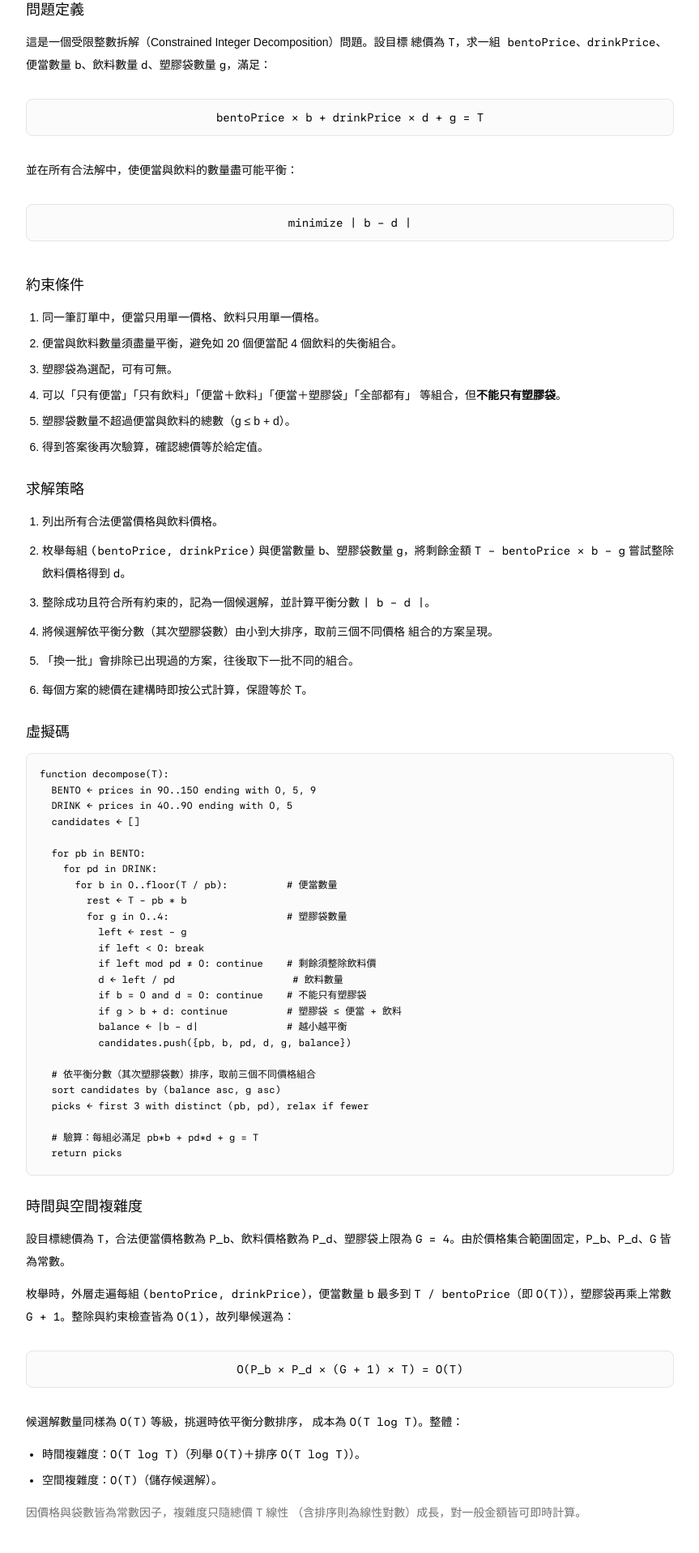
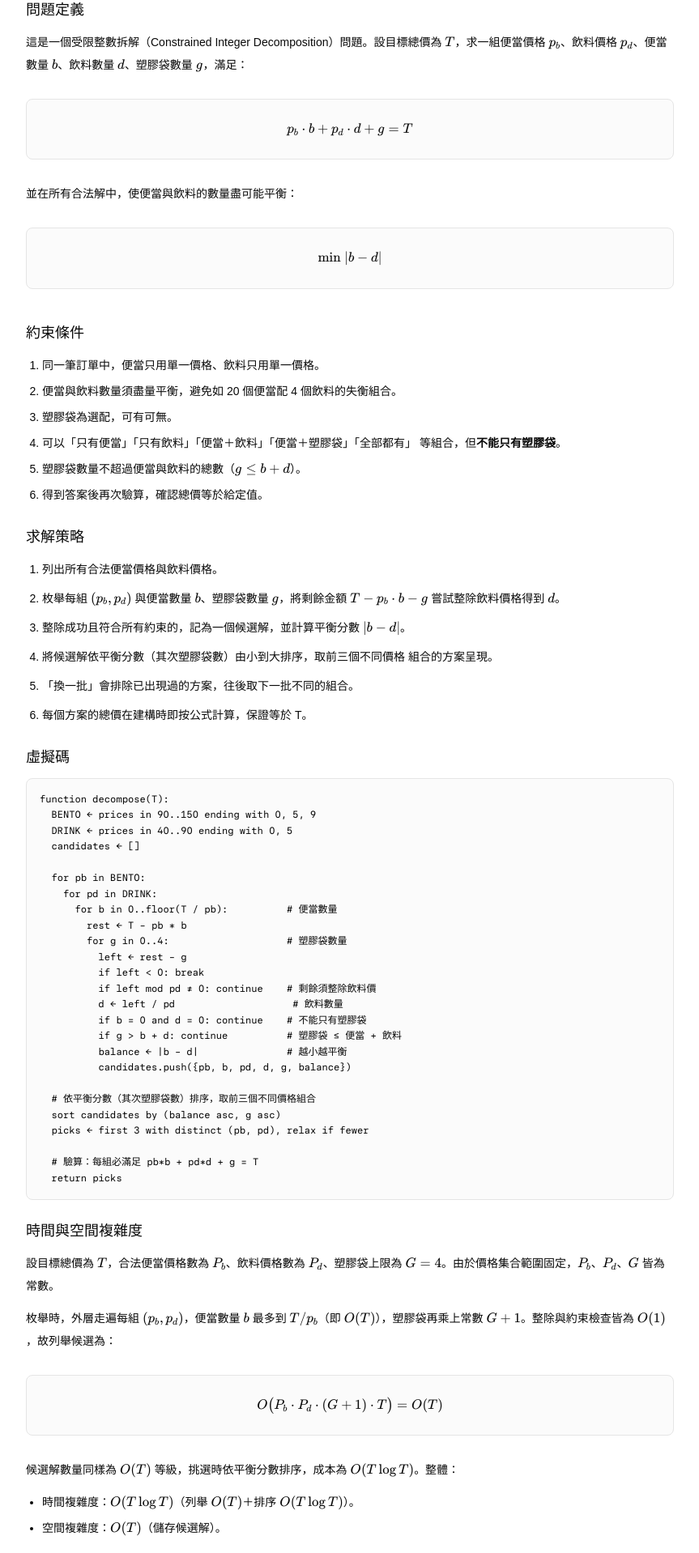
Before and after one commit to rutopio/intd, a React (Vite) app: page /algo in a window 1280 px wide. Shown: the part 430-2348 px from the top of the page at 81% size, without its empty margins (208-1071 px from the left). Built offline with nearby package versions, Linux system fonts and the light colour scheme.

Commit message:
import katex

```diff
--- a/package.json
+++ b/package.json
@@ -28,6 +28,7 @@
     "date-fns": "^4.4.0",
     "embla-carousel-react": "^8.6.0",
     "input-otp": "^1.4.2",
+    "katex": "0.16.22",
     "motion": "12.40.0",
     "next-themes": "^0.4.6",
     "react": "^19.2.6",
@@ -47,6 +48,7 @@
     "@biomejs/biome": "2.4.16",
     "@testing-library/dom": "^10.4.1",
     "@testing-library/react": "^16.3.2",
+    "@types/katex": "0.16.7",
     "@types/node": "^22",
     "@types/react": "^19",
     "@types/react-dom": "^19",
--- /dev/null
+++ b/src/components/tex.tsx
@@ -0,0 +1,22 @@
+import katex from "katex"
+
+function Tex({
+  children,
+  block = false,
+}: {
+  children: string
+  block?: boolean
+}) {
+  const html = katex.renderToString(children, {
+    displayMode: block,
+    throwOnError: false,
+  })
+  return (
+    <span
+      // biome-ignore lint/security/noDangerouslySetInnerHtml: KaTeX trusted output
+      dangerouslySetInnerHTML={{ __html: html }}
+    />
+  )
+}
+
+export { Tex }
--- a/src/main.tsx
+++ b/src/main.tsx
@@ -3,6 +3,7 @@
 import { StrictMode } from "react"
 import { createRoot } from "react-dom/client"
 import { getRouter } from "./router"
+import "katex/dist/katex.min.css"
 import "./styles.css"
 
 const router = getRouter()
--- a/src/routes/algo.tsx
+++ b/src/routes/algo.tsx
@@ -1,11 +1,12 @@
 import { createFileRoute } from "@tanstack/react-router"
+import { Tex } from "@/components/tex"
 
 export const Route = createFileRoute("/algo")({ component: Algo })
 
-function Formula({ children }: { children: React.ReactNode }) {
+function Formula({ children }: { children: string }) {
   return (
-    <div className="my-4 rounded-md border bg-muted/40 px-4 py-3 text-center font-mono text-sm">
-      {children}
+    <div className="my-4 overflow-x-auto rounded-md border bg-muted/40 px-4 py-3 text-center">
+      <Tex block>{children}</Tex>
     </div>
   )
 }
@@ -80,14 +81,14 @@
           <h2 className="font-medium text-lg">問題定義</h2>
           <p>
             這是一個受限整數拆解（Constrained Integer
-            Decomposition）問題。設目標 總價為 <code>T</code>，求一組
-            <code> bentoPrice</code>、<code>drinkPrice</code>、便當數量{" "}
-            <code>b</code>、飲料數量 <code>d</code>、塑膠袋數量 <code>g</code>
-            ，滿足：
+            Decomposition）問題。設目標總價為 <Tex>T</Tex>，求一組便當價格{" "}
+            <Tex>{`p_b`}</Tex>、飲料價格 <Tex>{`p_d`}</Tex>
+            、便當數量 <Tex>b</Tex>、飲料數量 <Tex>d</Tex>、塑膠袋數量{" "}
+            <Tex>g</Tex>，滿足：
           </p>
-          <Formula>bentoPrice × b + drinkPrice × d + g = T</Formula>
+          <Formula>{String.raw`p_b \cdot b + p_d \cdot d + g = T`}</Formula>
           <p>並在所有合法解中，使便當與飲料的數量盡可能平衡：</p>
-          <Formula>minimize | b − d |</Formula>
+          <Formula>{String.raw`\min\; \lvert b - d \rvert`}</Formula>
         </section>
 
         <section className="flex flex-col gap-3">
@@ -102,7 +103,10 @@
               可以「只有便當」「只有飲料」「便當＋飲料」「便當＋塑膠袋」「全部都有」
               等組合，但<strong>不能只有塑膠袋</strong>。
             </li>
-            <li>塑膠袋數量不超過便當與飲料的總數（g ≤ b + d）。</li>
+            <li>
+              塑膠袋數量不超過便當與飲料的總數（
+              <Tex>{String.raw`g \le b + d`}</Tex>）。
+            </li>
             <li>得到答案後再次驗算，確認總價等於給定值。</li>
           </ol>
         </section>
@@ -112,14 +116,14 @@
           <ol className="flex list-decimal flex-col gap-2 pl-5">
             <li>列出所有合法便當價格與飲料價格。</li>
             <li>
-              枚舉每組 <code>(bentoPrice, drinkPrice)</code> 與便當數量{" "}
-              <code>b</code>、塑膠袋數量 <code>g</code>，將剩餘金額{" "}
-              <code>T − bentoPrice × b − g</code> 嘗試整除飲料價格得到{" "}
-              <code>d</code>。
+              枚舉每組 <Tex>{`(p_b, p_d)`}</Tex> 與便當數量 <Tex>b</Tex>
+              、塑膠袋數量 <Tex>g</Tex>，將剩餘金額{" "}
+              <Tex>{String.raw`T - p_b \cdot b - g`}</Tex> 嘗試整除飲料價格得到{" "}
+              <Tex>d</Tex>。
             </li>
             <li>
               整除成功且符合所有約束的，記為一個候選解，並計算平衡分數{" "}
-              <code>| b − d |</code>。
+              <Tex>{String.raw`\lvert b - d \rvert`}</Tex>。
             </li>
             <li>
               將候選解依平衡分數（其次塑膠袋數）由小到大排序，取前三個不同價格
@@ -138,33 +142,36 @@
         <section className="flex flex-col gap-3">
           <h2 className="font-medium text-lg">時間與空間複雜度</h2>
           <p>
-            設目標總價為 <code>T</code>，合法便當價格數為 <code>P_b</code>
-            、飲料價格數為 <code>P_d</code>、塑膠袋上限為 <code>G = 4</code>
-            。由於價格集合範圍固定，<code>P_b</code>、<code>P_d</code>、
-            <code>G</code> 皆為常數。
+            設目標總價為 <Tex>T</Tex>，合法便當價格數為 <Tex>{`P_b`}</Tex>
+            、飲料價格數為 <Tex>{`P_d`}</Tex>、塑膠袋上限為 <Tex>{`G = 4`}</Tex>
+            。由於價格集合範圍固定，
+            <Tex>{`P_b`}</Tex>、<Tex>{`P_d`}</Tex>、<Tex>G</Tex> 皆為常數。
           </p>
           <p>
-            枚舉時，外層走遍每組 <code>(bentoPrice, drinkPrice)</code>
-            ，便當數量 <code>b</code> 最多到 <code>T / bentoPrice</code>
-            （即 <code>O(T)</code>），塑膠袋再乘上常數 <code>G + 1</code>
-            。整除與約束檢查皆為 <code>O(1)</code>，故列舉候選為：
+            枚舉時，外層走遍每組 <Tex>{`(p_b, p_d)`}</Tex>，便當數量{" "}
+            <Tex>b</Tex> 最多到 <Tex>{`T / p_b`}</Tex>（即 <Tex>{`O(T)`}</Tex>
+            ），塑膠袋再乘上常數 <Tex>{`G + 1`}</Tex>
+            。整除與約束檢查皆為 <Tex>{`O(1)`}</Tex>，故列舉候選為：
           </p>
-          <Formula>O(P_b × P_d × (G + 1) × T) = O(T)</Formula>
+          <Formula>
+            {String.raw`O\bigl(P_b \cdot P_d \cdot (G + 1) \cdot T\bigr) = O(T)`}
+          </Formula>
           <p>
-            候選解數量同樣為 <code>O(T)</code> 等級，挑選時依平衡分數排序，
-            成本為 <code>O(T log T)</code>。整體：
+            候選解數量同樣為 <Tex>{`O(T)`}</Tex>{" "}
+            等級，挑選時依平衡分數排序，成本為{" "}
+            <Tex>{String.raw`O(T \log T)`}</Tex>。整體：
           </p>
           <ul className="flex list-disc flex-col gap-1 pl-5">
             <li>
-              時間複雜度：<code>O(T log T)</code>（列舉 <code>O(T)</code>
-              ＋排序 <code>O(T log T)</code>）。
+              時間複雜度：<Tex>{String.raw`O(T \log T)`}</Tex>（列舉{" "}
+              <Tex>{`O(T)`}</Tex>＋排序 <Tex>{String.raw`O(T \log T)`}</Tex>）。
             </li>
             <li>
-              空間複雜度：<code>O(T)</code>（儲存候選解）。
+              空間複雜度：<Tex>{`O(T)`}</Tex>（儲存候選解）。
             </li>
           </ul>
           <p className="text-muted-foreground">
-            因價格與袋數皆為常數因子，複雜度只隨總價 <code>T</code> 線性
+            因價格與袋數皆為常數因子，複雜度只隨總價 <Tex>T</Tex> 線性
             （含排序則為線性對數）成長，對一般金額皆可即時計算。
           </p>
         </section>
```
Also changed, not shown: 1 other file (tests, documents, lock files or other folders).
